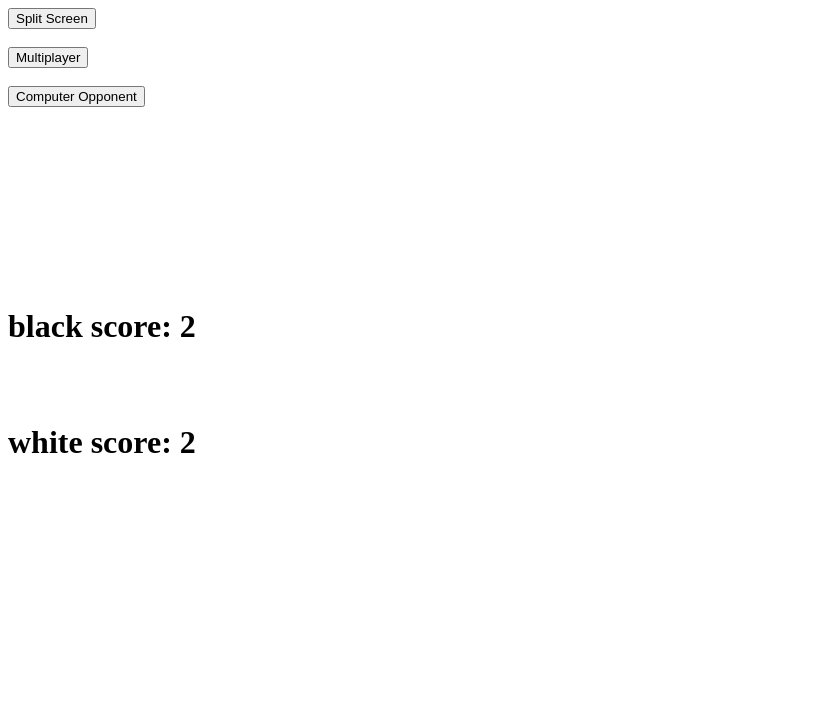
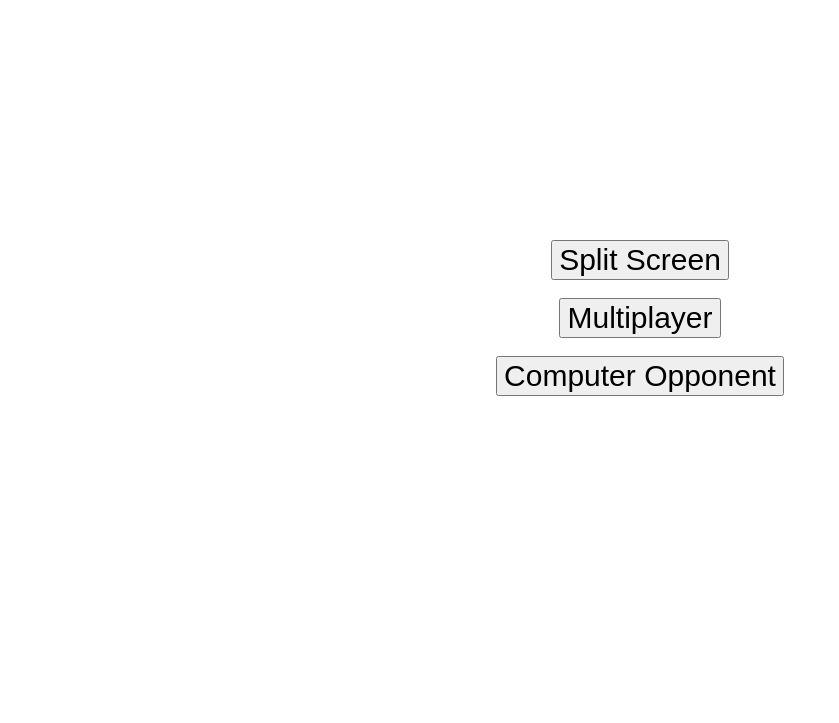
Before and after one commit to rewitt94/portfolio-two-server, a website: page reversi/index.html in a window 1280 px wide. Shown: the whole page, without its empty margins (0-839 px from the left). Drawn offline with Linux system fonts and the light colour scheme; files that its build step writes are made by us from their sources; the site is published under a folder, as on GitHub Pages, so addresses that start at the root find nothing.

Commit message:
css filepath corrected

```diff
--- a/reversi/index.html
+++ b/reversi/index.html
@@ -4,7 +4,7 @@
   <title>reversi</title>
 </head>
 
-<link rel="stylesheet" type="text/css" href="/dist/435c0213dc75545f8745372eea42911e.css">
+<link rel="stylesheet" type="text/css" href="./435c0213dc75545f8745372eea42911e.css">
 <div id="outer_div">
 
   <div class="options_div" id="game_mode_div">
```
